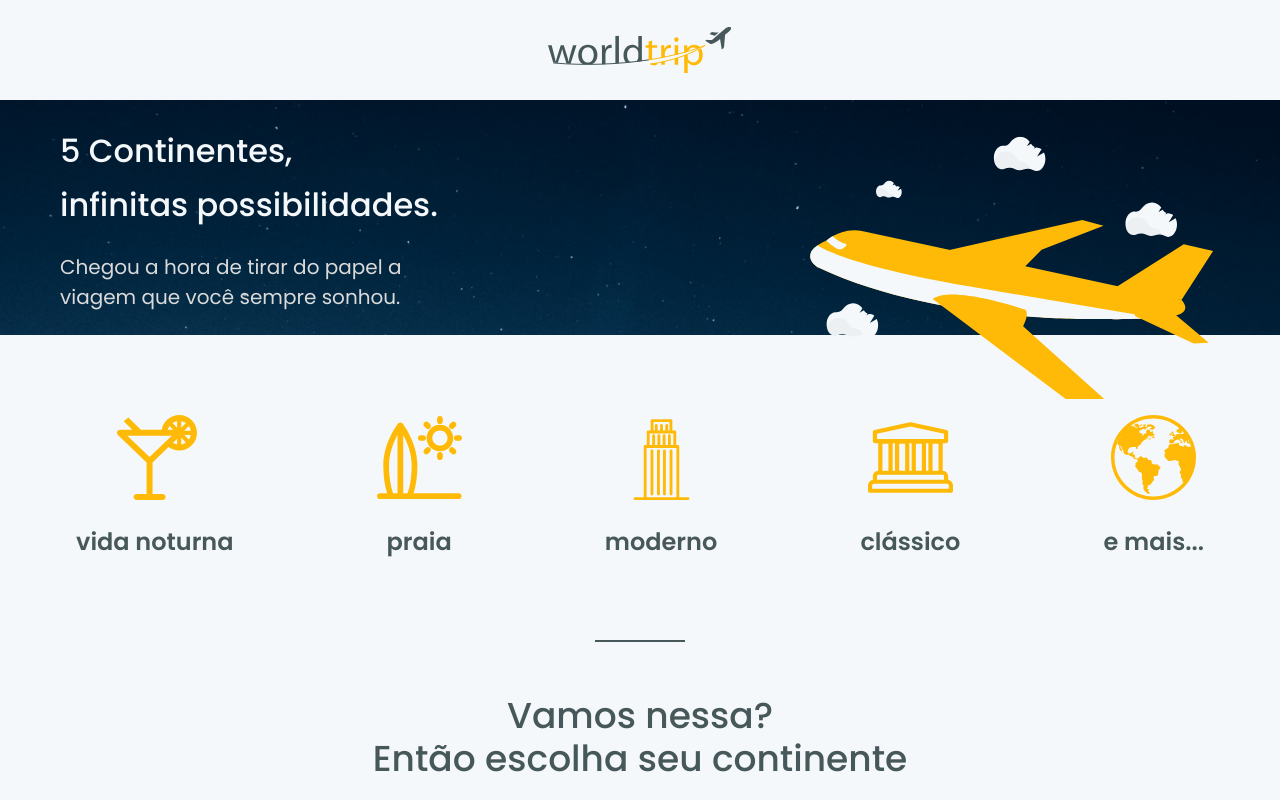
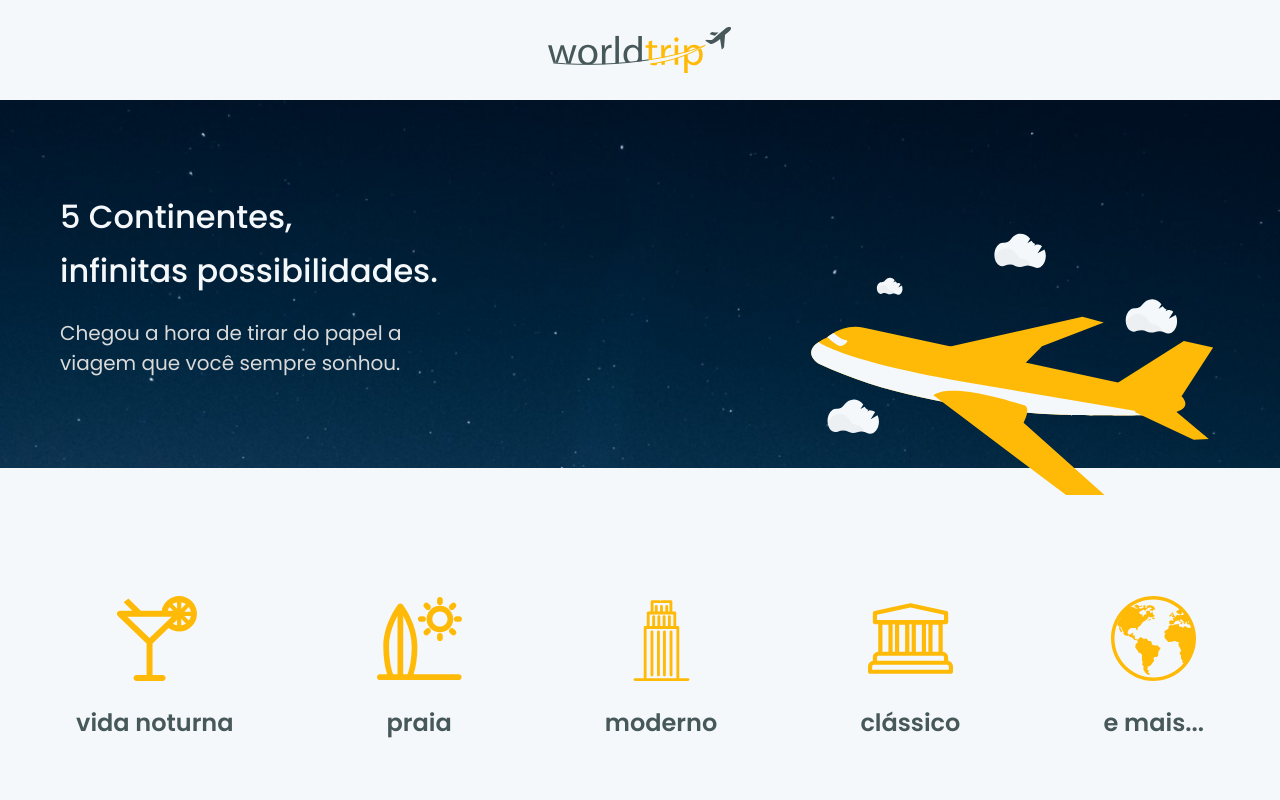
Before and after one commit to GuilhermeAlvarez-00/desafio-chakra-ignite, a Next.js app: page / in a window 1280 px wide. Shown: the top 800 px of the page. Built offline with nearby package versions, Linux system fonts and the light colour scheme.

Commit message:
melhorando responsivo da sessao home-traveltypes

```diff
--- a/src/components/HomeBanner/index.tsx
+++ b/src/components/HomeBanner/index.tsx
@@ -11,7 +11,7 @@ import {
 export function HomeBanner() {
   const isWideVersion = useBreakpointValue({
     base: false,
-    lg: true,
+    md: true,
   })
 
   const test = useBreakpointValue({
@@ -27,7 +27,7 @@ export function HomeBanner() {
     <Flex as="section" w="100%">
       <Box
         w="100%"
-        h={[164, 235]}
+        h={[164, 235, 318, 368]}
         bgImage="/images/background.png"
         bgPosition="center"
         bgRepeat="no-repeat"
@@ -43,7 +43,7 @@ export function HomeBanner() {
           mx="auto"
           align="center"
           justify="space-between"
-          flexDir={['column', 'column', 'column', 'row']}
+          flexDir={['column', 'column', 'row', 'row']}
         >
           <Stack spacing="5">
             <Heading
@@ -69,8 +69,8 @@ export function HomeBanner() {
             <Image
               src="/images/airplane.svg"
               alt="Avião nas nuvens"
-              mb="-100px"
-              w={[320, 340, 417]}
+              mb={[null, null, '0', '-160px']}
+              w={[null, null, 360, 416]}
             />
           )}
         </Flex>
--- a/src/components/TravelTypes/TravelItem.tsx
+++ b/src/components/TravelTypes/TravelItem.tsx
@@ -14,13 +14,13 @@ interface TravelTypesProps {
 export function TravelItem({ image, text }: TravelTypesProps) {
   const isWideVersion = useBreakpointValue({
     base: false,
-    md: true,
+    sm: true,
   })
 
   return (
     <ListItem display="flex" alignItems="center" flexDir="column" px="4">
       {isWideVersion ? (
-        <Image w={[0, 65, 85]} src={image} alt={text} />
+        <Image w={[null, 65, 65, 85]} src={image} alt={text} />
       ) : (
         <Box w="8px" h="8px" borderRadius="50%" bg="yellow.500" />
       )}
--- a/src/components/TravelTypes/index.tsx
+++ b/src/components/TravelTypes/index.tsx
@@ -15,10 +15,10 @@ export function TravelTypes() {
         <UnorderedList
           display="flex"
           w="100%"
-          mt={['20', '20', '28', '20']}
+          mt={['20', '20', '28', '32']}
           mx="auto"
           alignItems="center"
-          justifyContent={['center', 'space-between']}
+          justifyContent={{ base: 'center', lg: 'space-between' }}
           flexWrap="wrap"
           gap="4"
         >
```
